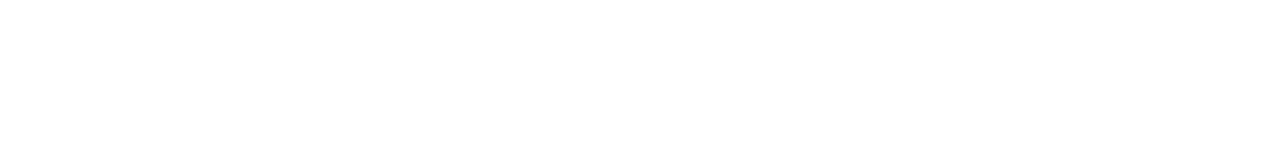
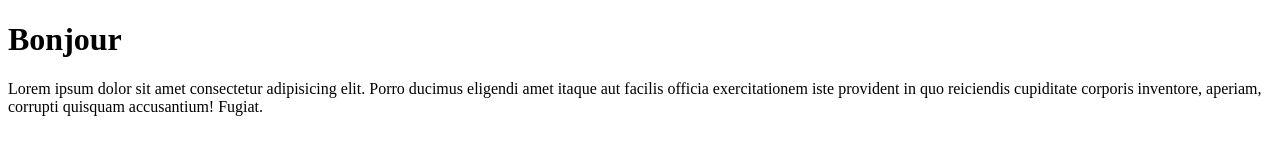
Before and after one commit to TimurT1/afpasite, a plain HTML site: page index.html in a window 1280 px wide. Drawn offline with Linux system fonts and the light colour scheme.

Commit message:
ajout du h1 et du p lorem

```diff
--- a/index.html
+++ b/index.html
@@ -7,6 +7,8 @@
     <title>siteAfpa</title>
 </head>
 <body>
-
+    <h1>Bonjour</h1>
+    <P>Lorem ipsum dolor sit amet consectetur adipisicing elit.
+    Porro ducimus eligendi amet itaque aut facilis officia exercitationem iste provident in quo reiciendis cupiditate corporis inventore, aperiam, corrupti quisquam accusantium! Fugiat.</P>
 </body>
 </html>
```
